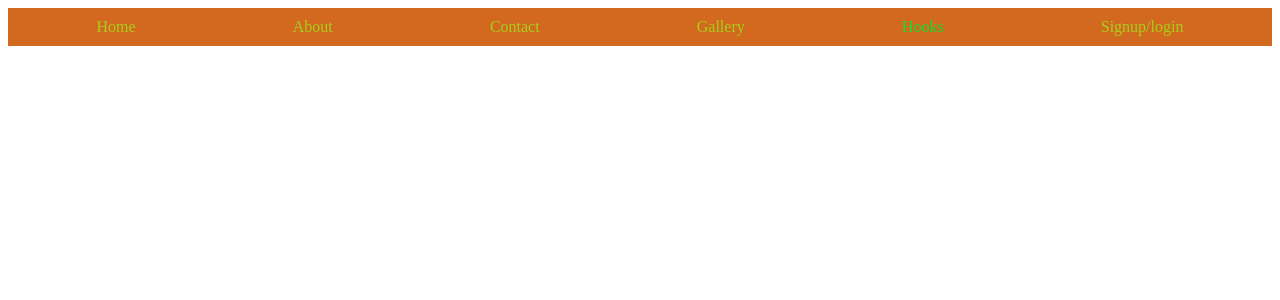
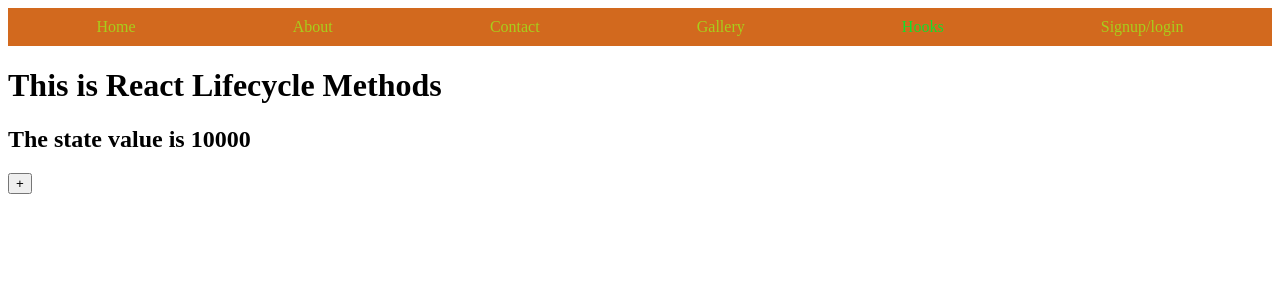
Before and after one commit to adityavn03/fullStackMern, a React (Vite) app in the folder seceFrontend/: page /ReactLifecycleMethods in a window 1280 px wide. Shown: the top 300 px of the page. Built offline with nearby package versions, Linux system fonts and the light colour scheme.

Commit message:
Adding 24-01-25[FN]

```diff
--- a/seceFrontend/src/App.jsx
+++ b/seceFrontend/src/App.jsx
@@ -15,6 +15,7 @@
 import UseMemo from './components/components/FunctionalComponents/Hooks/UseMemo'
 import UseCallback from './components/components/FunctionalComponents/Hooks/UseCallback'
 import UseReducer from './components/components/FunctionalComponents/Hooks/UseReducer'
+import ReactLifecycleMethods from './components/components/classComponents/ReactLifecycleMethods'
  function App() {
   return (
     <>
@@ -27,6 +28,7 @@
         <Route path="/Contact" element={<Constact />}></Route>
         <Route path="/ClassCompEG" element={<ClassCompEG />}></Route>
         <Route path="/Gallery" element={<Gallery/>}></Route>
+        <Route path="/ReactLifecycleMethods" element={<ReactLifecycleMethods/>}></Route>
         <Route path="/use-state" element={<Constact />}></Route>
         <Route path='/useEffect' element={<UseEffect />}></Route>
         <Route path="/UseState" element={<UserState/>}></Route>
--- a/seceFrontend/src/components/components/FunctionalComponents/Navbar.jsx
+++ b/seceFrontend/src/components/components/FunctionalComponents/Navbar.jsx
@@ -26,6 +26,7 @@
                     <li><Link to="/UseRef" class="link">UseRef</Link></li>
                     <li><Link to="/UseMemo" class="link">UseMemo</Link></li>
                     <li><Link to="/UseCallback" class="link">UseCallback</Link></li>
+                    <li><Link to="/ReactLifecycleMethods" class="link">ReactLifecycleMethods</Link></li>
                 </ol>)}
             </div>
             <li><Link class="link" to="/Signup">Signup/login</Link></li>
--- /dev/null
+++ b/seceFrontend/src/components/components/classComponents/ReactLifecycleMethods.jsx
@@ -0,0 +1,38 @@
+import React from "react";
+class ReactLifecycleMethods extends React.Component {
+  constructor() {
+    super();
+    this.state = {
+      number: 0,
+    };
+  }
+  updateNum = () => {
+    this.setState({ number: this.state.number + 1 })
+  }
+  componentDidMount(){
+    console.log("Comp Mounted");
+  }
+  componentDidUpdate(prevProps,prevState){
+    if(prevState.number !== this.state.number){
+        console.log("Update Comp",prevState.number, this.state.number);
+    }
+  }
+  componentWillUnmount(){
+    console.log("Comp Unmounted");
+    this.setState({number:10000})
+  }
+  render() {
+    return (
+      <div>
+        <h1>This is React Lifecycle Methods</h1>
+        <h2>The state value is {this.state.number}</h2>
+        <button
+          onClick={this.updateNum}
+        >
+          +
+        </button>
+      </div>
+    );
+  }
+}
+export default ReactLifecycleMethods;
```
